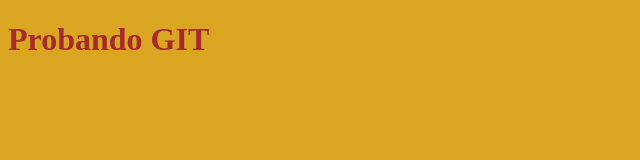
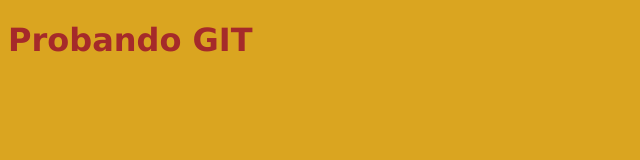
Before and after one commit to Wacheee/AprendiendoGit, a plain HTML site: page index.html in a window 1280 px wide. Shown: the whole page, without its empty margins (0-640 px from the left). Drawn offline with Linux system fonts and the light colour scheme.

Commit message:
Cambio tipo de fuente

```diff
--- a/css/estilos.css
+++ b/css/estilos.css
@@ -1,5 +1,6 @@
 @charset "utf-8";
 body{
     background-color:goldenrod;
-    color:brown
+    color:brown;
+    font-family: 'Lucida Sans', 'Lucida Sans Regular', 'Lucida Grande', 'Lucida Sans Unicode', Geneva, Verdana, sans-serif;
 }
```
